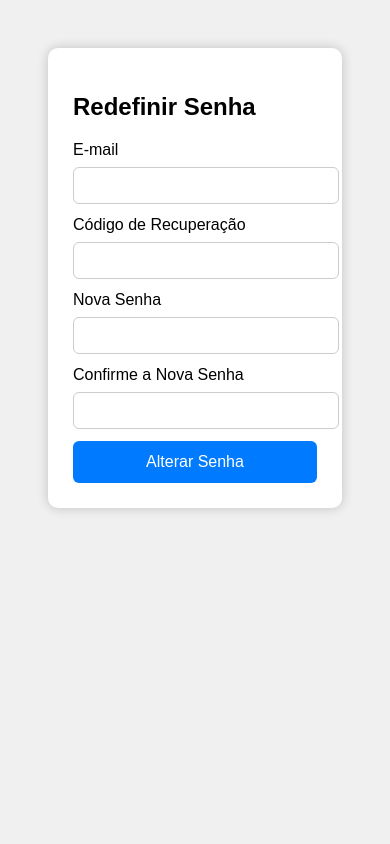
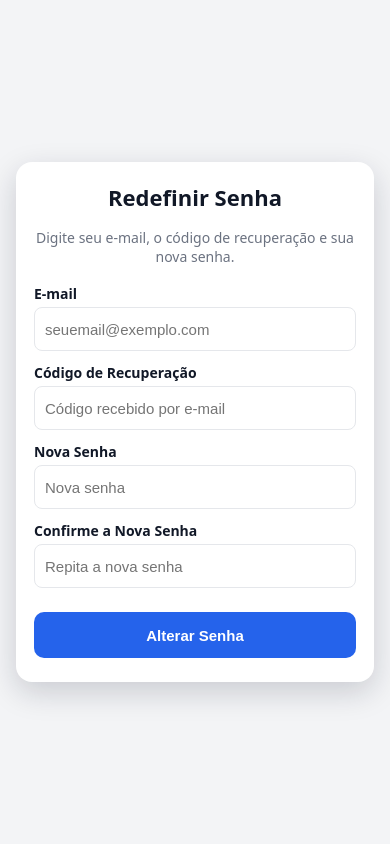
Before and after one commit to otaviorm/password-reset, a Flask app: page /reset in a window 390 px wide. Run offline with Flask 3, Linux system fonts and the light colour scheme.

Commit message:
ajuste de layout mobile da tela de redefinir senha

```diff
--- a/templates/reset.html
+++ b/templates/reset.html
@@ -1,62 +1,199 @@
-<!DOCTYPE html>
-<html>
+<!doctype html>
+<html lang="pt-BR">
   <head>
-    <meta charset="UTF-8">
+    <meta charset="utf-8" />
     <title>Redefinir Senha</title>
+
+    <!-- MUITO IMPORTANTE para ficar bom no celular -->
+    <meta name="viewport" content="width=device-width, initial-scale=1" />
+
     <style>
+      :root {
+        --bg: #f3f4f6;
+        --card-bg: #ffffff;
+        --accent: #2563eb;
+        --accent-hover: #1d4ed8;
+        --border: #e5e7eb;
+        --text: #111827;
+        --muted: #6b7280;
+        --error: #dc2626;
+        --success: #16a34a;
+      }
+
+      * {
+        box-sizing: border-box;
+      }
+
       body {
-            font-family: Arial;
-            background: #f0f0f0;
-            padding: 40px;
+        margin: 0;
+        font-family: system-ui, -apple-system, BlinkMacSystemFont, "Segoe UI",
+          sans-serif;
+        background: var(--bg);
+        min-height: 100vh;
+
+        /* Centraliza o conteúdo na tela toda */
+        display: flex;
+        align-items: center;
+        justify-content: center;
       }
-        .box {
-            background: white;
-            padding: 25px;
-            max-width: 400px;
-            margin: auto;
-            border-radius: 10px;
-            box-shadow: 0 0 12px rgba(0,0,0,0.2);
+
+      .wrapper {
+        width: 100%;
+        padding: 16px;
       }
+
+      .card {
+        margin: 0 auto;
+        max-width: 480px; /* em telas grandes ele não fica gigante */
+        width: 100%;      /* em telas pequenas ocupa quase tudo */
+        background: var(--card-bg);
+        border-radius: 16px;
+        padding: 20px 18px 24px;
+        box-shadow: 0 10px 30px rgba(15, 23, 42, 0.18);
+      }
+
+      h1 {
+        margin: 0 0 16px;
+        font-size: 22px;
+        font-weight: 700;
+        color: var(--text);
+        text-align: center;
+      }
+
+      p.subtitle {
+        margin: 0 0 18px;
+        font-size: 14px;
+        color: var(--muted);
+        text-align: center;
+      }
+
+      .field {
+        margin-bottom: 12px;
+      }
+
+      label {
+        display: block;
+        font-size: 14px;
+        font-weight: 600;
+        color: var(--text);
+        margin-bottom: 4px;
+      }
+
       input {
         width: 100%;
-            padding: 10px;
-            margin-top: 8px;
-            margin-bottom: 12px;
-            border-radius: 6px;
-            border: 1px solid #ccc;
+        height: 44px;
+        border-radius: 8px;
+        border: 1px solid var(--border);
+        padding: 0 10px;
+        font-size: 15px;
       }
+
+      input:focus {
+        outline: none;
+        border-color: var(--accent);
+        box-shadow: 0 0 0 1px rgba(37, 99, 235, 0.45);
+      }
+
       button {
+        margin-top: 12px;
         width: 100%;
-            padding: 12px;
-            background: #007bff;
-            color: white;
+        height: 46px;
+        border-radius: 10px;
         border: none;
-            border-radius: 6px;
-            font-size: 16px;
+        font-size: 15px;
+        font-weight: 600;
+        color: #ffffff;
+        background: var(--accent);
+        cursor: pointer;
+      }
+
+      button:hover {
+        background: var(--accent-hover);
+      }
+
+      .message {
+        margin-top: 12px;
+        font-size: 14px;
+        text-align: center;
+      }
+
+      .message.error {
+        color: var(--error);
+      }
+
+      .message.success {
+        color: var(--success);
       }
     </style>
   </head>
+
   <body>
+    <div class="wrapper">
+      <form class="card" method="post" action="/reset">
+        <h1>Redefinir Senha</h1>
+        <p class="subtitle">
+          Digite seu e-mail, o código de recuperação e sua nova senha.
+        </p>
 
-<div class="box">
-    <h2>Redefinir Senha</h2>
+        <div class="field">
+          <label for="email">E-mail</label>
+          <input
+            id="email"
+            name="email"
+            type="email"
+            required
+            placeholder="seuemail@exemplo.com"
+          />
+        </div>
 
-    <form method="POST">
-        <label>E-mail</label>
-        <input type="email" name="email" required>
+        <div class="field">
+          <label for="code">Código de Recuperação</label>
+          <input
+            id="code"
+            name="code"
+            type="text"
+            inputmode="numeric"
+            pattern="[0-9]*"
+            minlength="6"
+            maxlength="8"
+            required
+            placeholder="Código recebido por e-mail"
+          />
+        </div>
 
-        <label>Código de Recuperação</label>
-        <input type="text" name="code" maxlength="8" required>
+        <div class="field">
+          <label for="password">Nova Senha</label>
+          <input
+            id="password"
+            name="password"
+            type="password"
+            required
+            minlength="6"
+            placeholder="Nova senha"
+          />
+        </div>
 
-        <label>Nova Senha</label>
-        <input type="password" name="password" required>
-
-        <label>Confirme a Nova Senha</label>
-        <input type="password" name="confirm_password" required>
+        <div class="field">
+          <label for="password_confirm">Confirme a Nova Senha</label>
+          <input
+            id="password_confirm"
+            name="password_confirm"
+            type="password"
+            required
+            minlength="6"
+            placeholder="Repita a nova senha"
+          />
+        </div>
 
         <button type="submit">Alterar Senha</button>
+
+        {# Mensagem que o backend manda (erro ou sucesso) #}
+        {% if message %}
+        <p class="message {{ 'error' if error else 'success' }}">
+          {{ message }}
+        </p>
+        {% endif %}
       </form>
     </div>
-
   </body>
 </html>
```
Lines whose indentation alone changed are shown as unchanged.
